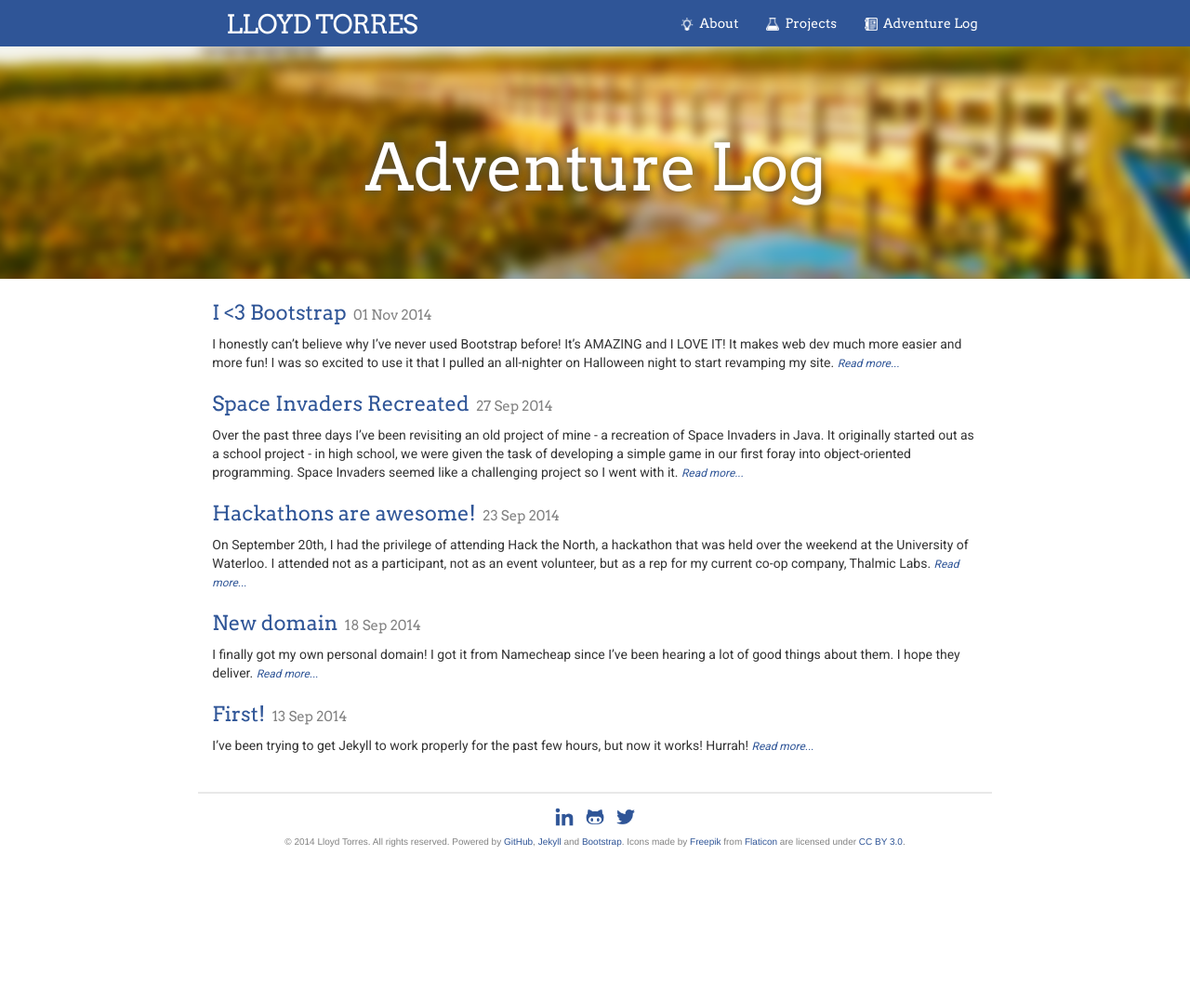
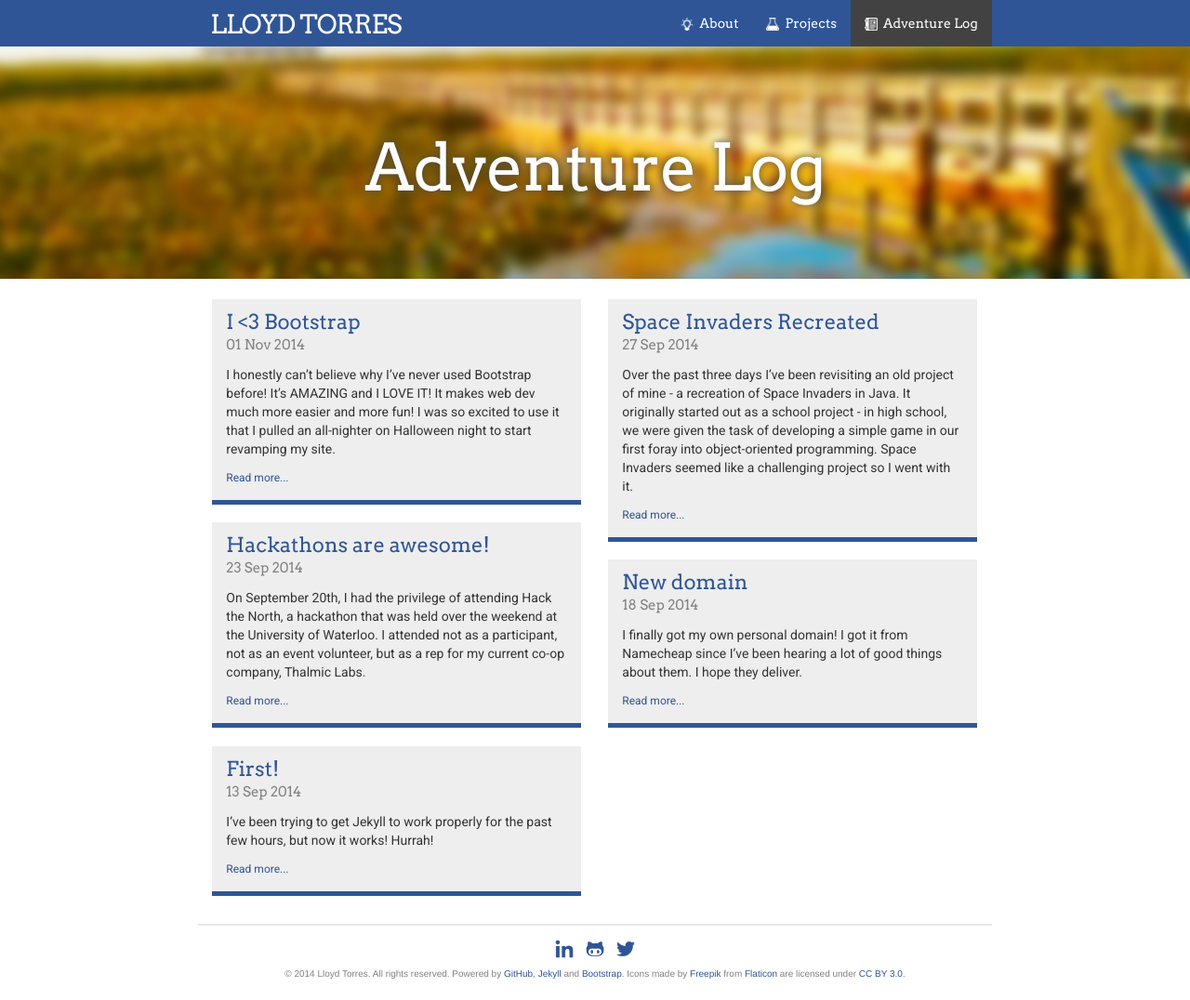
Before and after one commit to lloydtorres/lloydtorres.github.io, a Jekyll site: the page built from log.md, in a window 1280 px wide and 1076 px high. Shown: the whole window at 93% size. Built offline with Jekyll 4.4.1, drawn with Linux system fonts in a browser that asks for light colours; nearby versions of some CDN libraries.

Commit message:
Layout revision + other adjustments
- Cleaned up layout for each post
- Adventure Log page organized into cards; uses Masonry by desandro to
format various widths nicely
- Header now sets current page category as active
- Added OpenGraph metadata
- Minor adjustments in other places

```diff
--- a/_includes/head.html
+++ b/_includes/head.html
@@ -5,6 +5,12 @@
 
     <title>{% if page.title ~= site.title %}{{ page.title }} • Lloyd Torres{% else %}{{ site.title }}{% endif %}</title>
     <meta name="description" content="{{ site.description }}">
+
+    <!-- Facebook meta shenanigans -->
+    <meta property="og:site_name" content="Lloyd Torres"/>
+    <meta property="og:title" content="{% if page.title ~= site.title %}{{ page.title }}{% else %}{{ site.title }}{% endif %}" />
+    <meta property="og:url" content="{{ site.url }}{{ page.url }}" />
+    <meta property="og:description" content="{{ site.description }}" />
 
     <link rel="stylesheet" href="{{ "/css/main.css" | prepend: site.baseurl }}">
     <link rel="stylesheet" href="https://maxcdn.bootstrapcdn.com/bootstrap/3.3.0/css/bootstrap.min.css">
@@ -14,6 +20,7 @@
     <script src="https://ajax.googleapis.com/ajax/libs/jquery/1.11.1/jquery.min.js"></script>
     <script src="https://maxcdn.bootstrapcdn.com/bootstrap/3.3.0/js/bootstrap.min.js"></script>
     <script src="/responsiveslides.min.js"></script>
+    <script src="/masonry.pkgd.min.js"></script>
 
     <!-- favicons courtesy of http://realfavicongenerator.net/ -->
     <link rel="apple-touch-icon" sizes="57x57" href="/apple-touch-icon-57x57.png">
--- a/_includes/header.html
+++ b/_includes/header.html
@@ -1,3 +1,16 @@
+<!-- magic Liquid selector -->
+{% assign setActive = 'none' %}
+{% assign urlArray = page.url | split:"/" %}
+{% for section in urlArray %}
+    {% if section == 'projects' %}
+        {% assign setActive = 'projects' %}
+    {% elsif section == 'log' %}
+        {% assign setActive = 'log' %}
+    {% elsif section == 'index.html' %}
+        {% assign setActive = 'about' %}
+    {% endif %}
+{% endfor %}
+
 <nav class="navbar-fixed-top site-header" role="navigation" style="z-index:1000;">
     <div class="container col-md-offset-2 col-md-8">
         <div class="navbar-header">
@@ -8,9 +21,9 @@
         </div>
         <div id="navbar" class="navbar-collapse collapse">
             <ul class="nav navbar-nav navbar-right site-nav">
-                <li><a href="/"><img src="/images/icons/about.png" class="navicons"/> About</a></li>
-                <li><a href="/projects/"><img src="/images/icons/projects.png" class="navicons"/> Projects</a></li>
-                <li><a href="/log/"><img src="/images/icons/log.png" class="navicons"/> Adventure Log</a></li>
+                <li><a href="/" class="{% if setActive == 'about' %}active{% endif %}"><img src="/images/icons/about.png" class="navicons"/> About</a></li>
+                <li><a href="/projects/" class="{% if setActive == 'projects' %}active{% endif %}"><img src="/images/icons/projects.png" class="navicons"/> Projects</a></li>
+                <li><a href="/log/" class="{% if setActive == 'log' %}active{% endif %}"><img src="/images/icons/log.png" class="navicons"/> Adventure Log</a></li>
             </ul>
         </div>
         <!--/.navbar-collapse -->
--- a/_sass/_layout.scss
+++ b/_sass/_layout.scss
@@ -15,6 +15,7 @@
     letter-spacing: -1px;
     margin-top: 3px;
     margin-bottom: -1px;
+    margin-left: -17px;
     float: left;
 
     &:link {
@@ -29,6 +30,10 @@
     &:hover {
         text-decoration: none;
         color: white !important;
+    }
+
+    @include media-query($on-laptop) {
+        margin-left: 0px;
     }
 }
 
@@ -250,7 +255,7 @@
 }
 
 .post-blurb {
-    padding-bottom: 20px;
+    padding-bottom: 7px !important;
 }
 
 .post-list {
@@ -327,15 +332,54 @@
             color: $mignonic-blue;
         }
     }
+}
 
-    .more {
+.more {
         font-size: 12px;
-    }
 }
 
 /**
  * Posts
  */
+
+ .log-entry {
+    background-color: $grey-super-light;
+    width: 100%;
+    height: auto;
+    border-bottom: 5px solid $mignonic-blue;
+    margin-bottom: 20px;
+
+    img {
+        width: 100%;
+        border-radius: 0px;
+    }
+
+    &:hover {
+        border-bottom: 5px solid $grey-color-dark;
+        -moz-box-shadow: 0 0 20px 5px #999;
+        -webkit-box-shadow: 0 0 20px 5px #999;
+    }
+}
+
+.log-desc {
+
+    padding: 15px;
+
+    h2 {
+        font-size: 22px;
+        margin-top: -3px;
+        font-family: 'Arvo', serif;
+        color: $mignonic-blue;
+
+        a:link {
+            color: $mignonic-blue;
+        }
+    }
+
+    .post-meta {
+        margin-top: -7px;
+    }
+}
 
 .post {
     h1 {
@@ -345,6 +389,10 @@
         letter-spacing: -1px;
         line-height: 1;
         margin-top: 10px;
+
+        a:link {
+            color: $mignonic-blue;
+        }
     }
 
     h2 {
@@ -357,6 +405,12 @@
         a:link {
             color: $mignonic-blue;
         }
+    }
+
+    h3 {
+        font-family: 'Arvo', serif;
+        color: $mignonic-blue;
+        font-size: 20px;
     }
 }
 
@@ -399,7 +453,7 @@
     }
 
     li {
-        margin-left: -20px;
+        margin-left: -30px;
         margin-top: -10px;
     }
 
--- a/log.md
+++ b/log.md
@@ -5,13 +5,27 @@ header: "/images/headers/log-header.png"
 permalink: /log/
 ---
 
-<ul class="post-list">
+<script>
+var container = document.querySelector('.masonry');
+var msnry = new Masonry( container, {
+  itemSelector: '.col-sm-6',
+  columnWidth: '.col-sm-6'
+});
+</script>
+
+<div class="row js-masonry" data-masonry-options='{ "itemSelector": ".col-sm-6", "columnWidth": ".col-sm-6" }'>
     {% for post in site.posts %}
-        <li>
-            <h2>
-                <a class="page-heading" href="{{ post.url | prepend: site.baseurl }}">{{ post.title }}</a> <span class="post-meta">{{ post.date | date_to_string }}</span>
-            </h2>
-            <p class="post-blurb">{{ post.excerpt | strip_html }} <a href="{{ post.url }}"><i><small>Read more...</small></i></a></p>
-        </li>
+    <div class="masonry">
+         <div class="col-sm-6">
+            <div class="log-entry">
+                <div class="log-desc">
+                    <h2><a href="{{ post.url }}">{{ post.title }}</a></h2>
+                    <p class="post-meta">{{ post.date | date_to_string }}</p>
+                    <p>{{ post.excerpt | strip_html }}</p>
+                    <a href="{{ post.url }}" class="more">Read more...</a>
+                </div>
+            </div>
+        </div>
+    </div>
     {% endfor %}
-</ul>
+</div>
```
Also changed, not shown: _layouts/post.html (+5 -9 lines), index.html (+5 -5 lines), images/projects/daq/rocketry_daq.png, masonry.pkgd.min.js (added).
